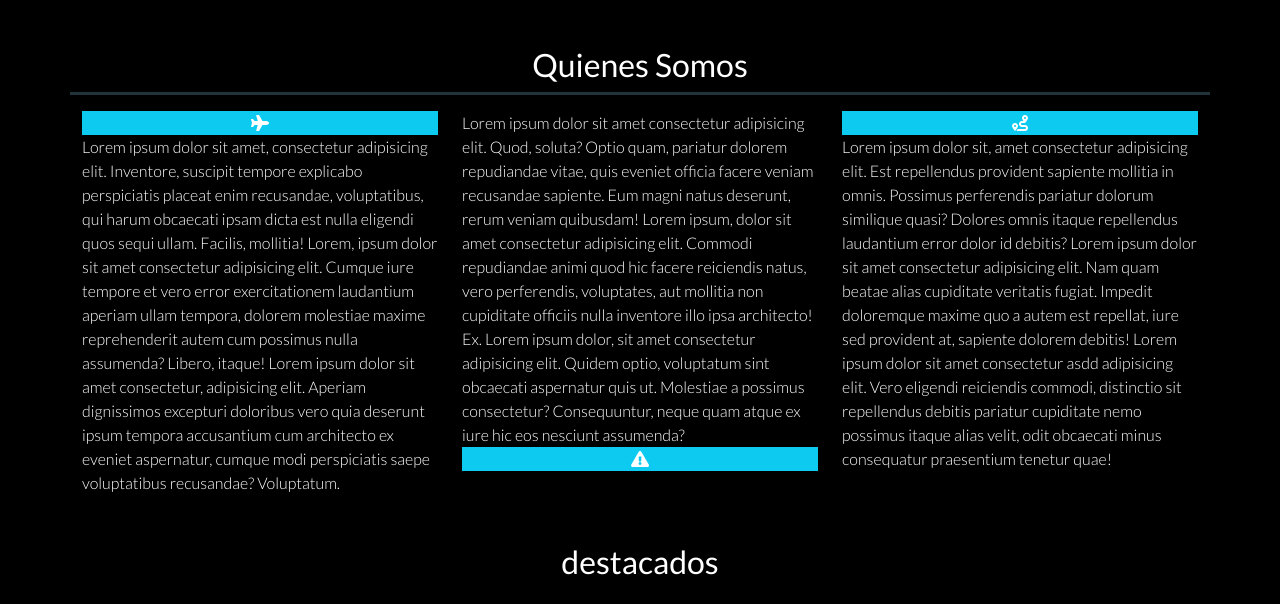
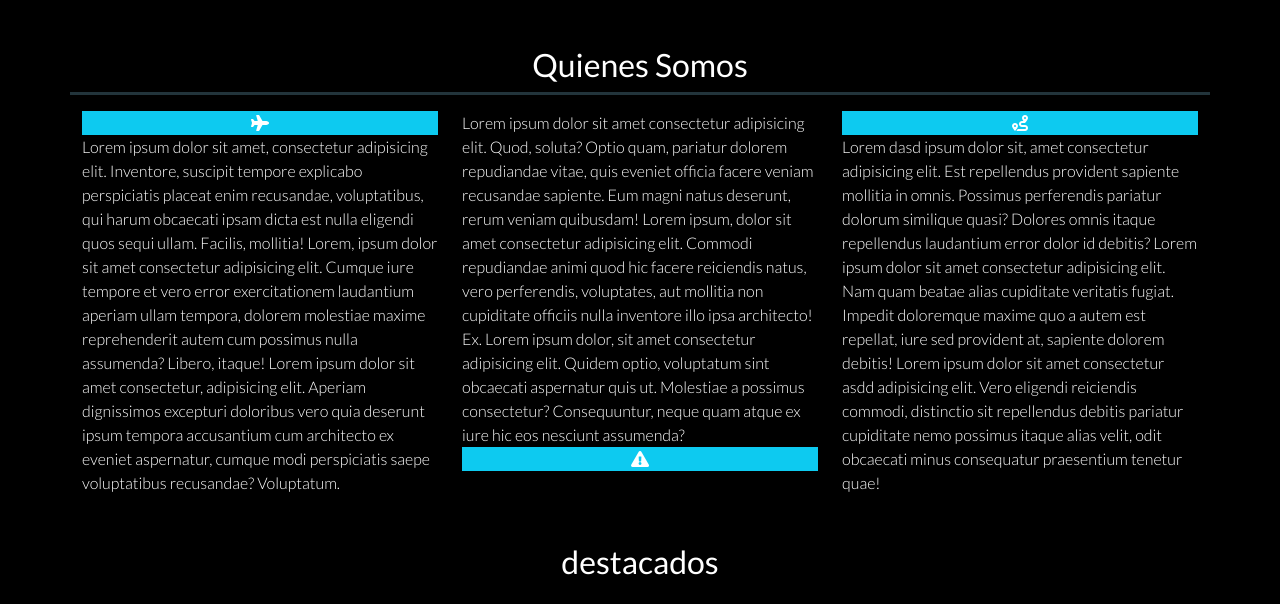
Before and after one commit to Hernan2521/viajesChile, a plain HTML site: page index.html in a window 1280 px wide. Shown: the part 962-1566 px from the top of the page. Drawn offline with nearby package versions, Linux system fonts and the light colour scheme; a web font is replaced by a local one.

Commit message:
tercer commit

```diff
--- a/index.html
+++ b/index.html
@@ -89,7 +89,7 @@
         </div>
         <div class="col-lg-4 ">
             <div class="conteiner-fluid bg-info"><i class="fas fa-route  d-md-flex justify-content-md-center pt-1 pb-1"></i></div>
-            <span class="texto">Lorem ipsum dolor sit, amet consectetur adipisicing elit. Est repellendus provident sapiente mollitia in omnis. Possimus perferendis pariatur dolorum similique quasi? Dolores omnis itaque repellendus laudantium error dolor id debitis?
+            <span class="texto">Lorem dasd ipsum dolor sit, amet consectetur adipisicing elit. Est repellendus provident sapiente mollitia in omnis. Possimus perferendis pariatur dolorum similique quasi? Dolores omnis itaque repellendus laudantium error dolor id debitis?
               Lorem ipsum dolor sit amet consectetur adipisicing elit. Nam quam beatae alias cupiditate veritatis fugiat. Impedit doloremque maxime quo a autem est repellat, iure sed provident at, sapiente dolorem debitis!
             Lorem ipsum dolor sit amet consectetur  asdd adipisicing elit. Vero eligendi reiciendis commodi, distinctio sit repellendus debitis pariatur cupiditate nemo possimus itaque alias velit, odit obcaecati minus consequatur praesentium tenetur quae!</span>
         </div>
```
